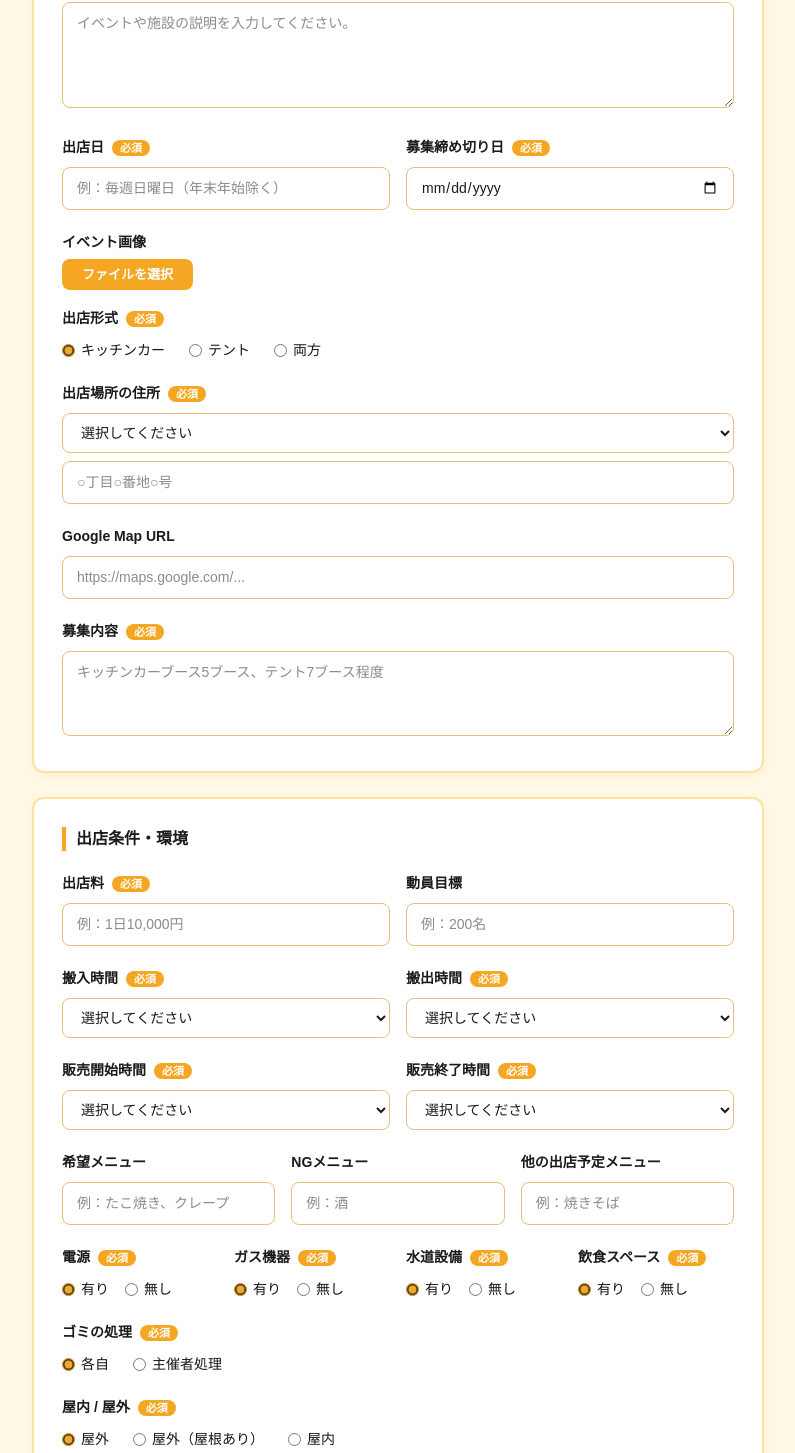
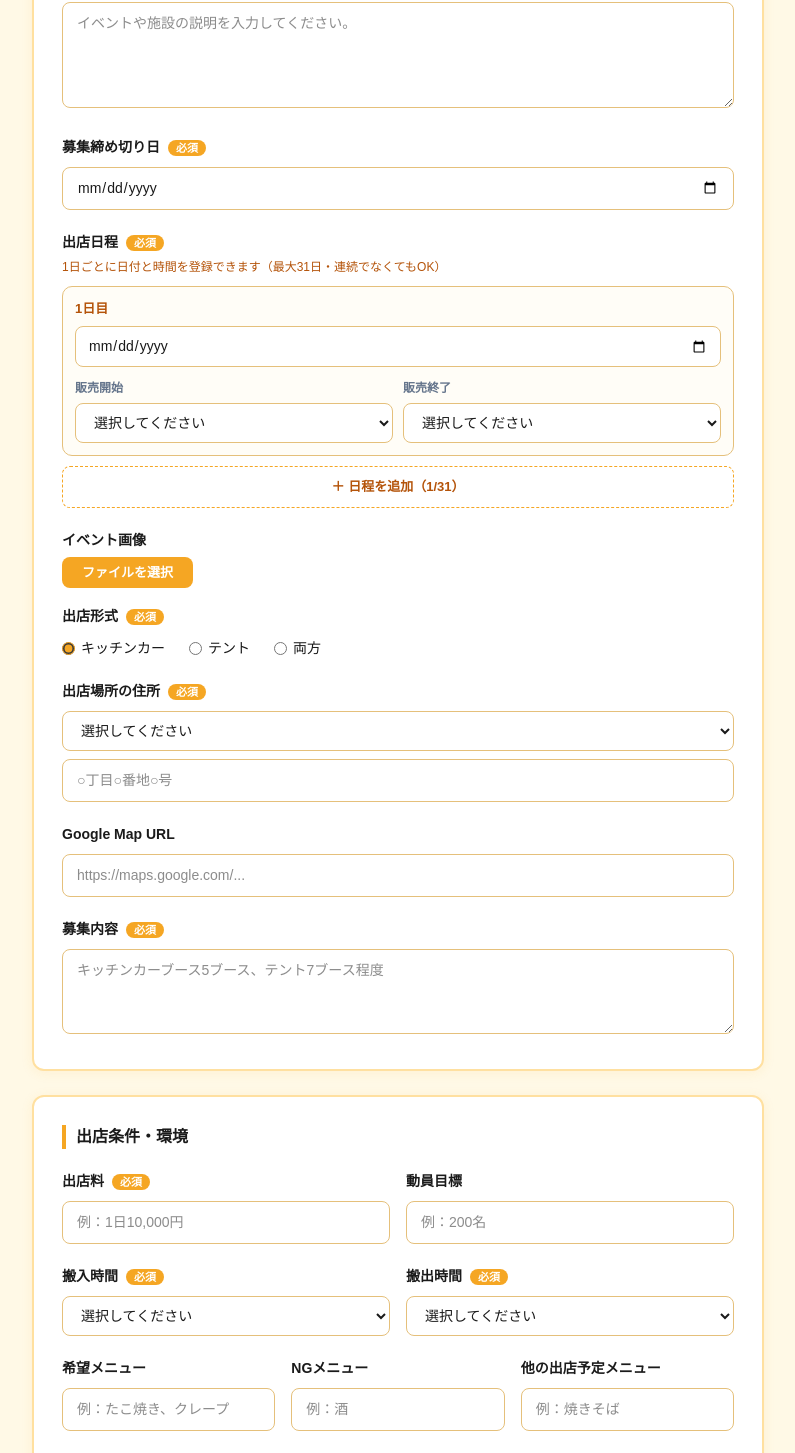
Before and after one commit to rinfuku0917/shutten-connect-navi, a Next.js app: page /dashboard/host/new-place in a window 1280 px wide. Shown: the part 417-1870 px from the top of the page, without its empty margins (242-1037 px from the left). Built offline with nearby package versions, Linux system fonts and the light colour scheme.

Commit message:
flexible 1-31 day schedule with per-day times

```diff
--- a/app/dashboard/host/new-place/page.tsx
+++ b/app/dashboard/host/new-place/page.tsx
@@ -4,18 +4,23 @@ import { useState } from 'react'
 
 export default function NewPlacePage() {
   const [form, setForm] = useState({
-    type:'event', title:'', summary:'', date:'', deadline:'', image:null,
-    format:'kitchen', prefecture:'', address:'', mapUrl:'',募集内容:'',
-    fee:'', visitors:'', loadIn:'', loadOut:'', startTime:'', endTime:'',
+    type:'event', title:'', summary:'', deadline:'', image:null,
+    format:'kitchen', prefecture:'', address:'', mapUrl:'', 募集内容:'',
+    fee:'', visitors:'', loadIn:'', loadOut:'',
     menuWant:'', menuNG:'', menuOther:'', power:'yes', gas:'yes', water:'yes',
     trash:'self', eatSpace:'yes', location:'outdoor', heightLimit:'no', heightValue:'',
     rain:'go', rainNote:'', history:'no', parking:'yes', brand:'', notes:''
   })
+  const [schedule, setSchedule] = useState([{date:'', start:'選択してください', end:'選択してください'}])
   const set = (k:string,v:string) => setForm(p=>({...p,[k]:v}))
+  const setDay = (i:number,k:'date'|'start'|'end',v:string) => setSchedule(prev=>prev.map((d,idx)=>idx===i?{...d,[k]:v}:d))
+  const addDay = () => setSchedule(prev=>prev.length<31 ? [...prev,{date:'',start:'選択してください',end:'選択してください'}] : prev)
+  const removeDay = (i:number) => setSchedule(prev=>prev.filter((_,idx)=>idx!==i))
   const req = <span style={{background:'#F5A623',color:'#fff',fontSize:'11px',padding:'2px 8px',borderRadius:'999px',marginLeft:'8px',fontWeight:'700'}}>必須</span>
 
-  const times = ['選択してください','6:00','7:00','8:00','9:00','10:00','11:00','12:00','13:00','14:00','15:00','16:00','17:00','18:00','19:00','20:00','21:00']
+  const times = ['選択してください', ...Array.from({length:18},(_,i)=>i+6).flatMap(h=>[`${h}:00`,`${h}:30`])]
   const prefs = ['選択してください','北海道','青森県','岩手県','宮城県','秋田県','山形県','福島県','茨城県','栃木県','群馬県','埼玉県','千葉県','東京都','神奈川県','新潟県','富山県','石川県','福井県','山梨県','長野県','岐阜県','静岡県','愛知県','三重県','滋賀県','京都府','大阪府','兵庫県','奈良県','和歌山県','鳥取県','島根県','岡山県','広島県','山口県','徳島県','香川県','愛媛県','高知県','福岡県','佐賀県','長崎県','熊本県','大分県','宮崎県','鹿児島県','沖縄県']
+  const inputStyle = {width:'100%',border:'1px solid #E5C07B',borderRadius:'8px',padding:'10px 14px',fontSize:'14px',marginTop:'8px',boxSizing:'border-box' as const,color:'#1a1a1a',background:'#fff'}
 
   const Radio = ({name,val,label}:{name:string,val:string,label:string}) => (
     <label style={{display:'flex',alignItems:'center',gap:'6px',cursor:'pointer',fontSize:'14px'}}>
@@ -26,8 +31,6 @@ export default function NewPlacePage() {
 
   return (
     <div style={{minHeight:'100vh',background:'#FFF9E6'}}>
-
-
       <div style={{maxWidth:'780px',margin:'0 auto',padding:'40px 24px'}}>
         <h1 style={{fontSize:'26px',fontWeight:'900',marginBottom:'8px',textAlign:'center',color:'#1a1a1a'}}>イベント・場所登録</h1>
         <p style={{textAlign:'center',color:'#B45309',fontSize:'13px',marginBottom:'36px'}}>出店者を募集するための情報を登録してください</p>
@@ -47,23 +50,46 @@ export default function NewPlacePage() {
 
             <div style={{marginBottom:'20px'}}>
               <label style={{fontWeight:'700',fontSize:'14px',color:'#1a1a1a'}}>イベント・施設名{req}</label>
-              <input value={form.title} onChange={e=>set('title',e.target.value)} placeholder='例：春の収穫祭マルシェ' style={{width:'100%',border:'1px solid #E5C07B',borderRadius:'8px',padding:'10px 14px',fontSize:'14px',marginTop:'8px',boxSizing:'border-box',color:'#1a1a1a',background:'#fff'}}/>
+              <input value={form.title} onChange={e=>set('title',e.target.value)} placeholder='例：春の収穫祭マルシェ' style={inputStyle}/>
             </div>
 
             <div style={{marginBottom:'20px'}}>
               <label style={{fontWeight:'700',fontSize:'14px',color:'#1a1a1a'}}>概要{req}</label>
-              <textarea value={form.summary} onChange={e=>set('summary',e.target.value)} placeholder='イベントや施設の説明を入力してください。' rows={4} style={{width:'100%',border:'1px solid #E5C07B',borderRadius:'8px',padding:'10px 14px',fontSize:'14px',marginTop:'8px',boxSizing:'border-box',color:'#1a1a1a',background:'#fff',resize:'vertical'}}/>
+              <textarea value={form.summary} onChange={e=>set('summary',e.target.value)} placeholder='イベントや施設の説明を入力してください。' rows={4} style={{...inputStyle,resize:'vertical'}}/>
             </div>
 
-            <div className='form-grid-2' style={{display:'grid',gridTemplateColumns:'1fr 1fr',gap:'16px',marginBottom:'20px'}}>
-              <div>
-                <label style={{fontWeight:'700',fontSize:'14px',color:'#1a1a1a'}}>出店日{req}</label>
-                <input value={form.date} onChange={e=>set('date',e.target.value)} placeholder='例：毎週日曜日（年末年始除く）' style={{width:'100%',border:'1px solid #E5C07B',borderRadius:'8px',padding:'10px 14px',fontSize:'14px',marginTop:'8px',boxSizing:'border-box',color:'#1a1a1a',background:'#fff'}}/>
+            <div style={{marginBottom:'20px'}}>
+              <label style={{fontWeight:'700',fontSize:'14px',color:'#1a1a1a'}}>募集締め切り日{req}</label>
+              <input type='date' value={form.deadline} onChange={e=>set('deadline',e.target.value)} style={inputStyle}/>
+            </div>
+
+            <div style={{marginBottom:'20px'}}>
+              <label style={{fontWeight:'700',fontSize:'14px',color:'#1a1a1a'}}>出店日程{req}</label>
+              <p style={{fontSize:'12px',color:'#B45309',margin:'4px 0 0'}}>1日ごとに日付と時間を登録できます（最大31日・連続でなくてもOK）</p>
+              <div style={{display:'flex',flexDirection:'column',gap:'10px',marginTop:'10px'}}>
+                {schedule.map((d,i)=>(
+                  <div key={i} style={{border:'1px solid #E5C07B',borderRadius:'10px',padding:'12px',background:'#FFFDF7'}}>
+                    <div style={{display:'flex',justifyContent:'space-between',alignItems:'center',marginBottom:'8px'}}>
+                      <span style={{fontSize:'13px',fontWeight:'700',color:'#B45309'}}>{i+1}日目</span>
+                      {schedule.length>1 && <button type='button' onClick={()=>removeDay(i)} style={{background:'#FEF2F2',color:'#DC2626',border:'none',borderRadius:'6px',padding:'4px 10px',fontSize:'12px',fontWeight:'700',cursor:'pointer'}}>削除</button>}
+                    </div>
+                    <input type='date' value={d.date} onChange={e=>setDay(i,'date',e.target.value)} style={{width:'100%',border:'1px solid #E5C07B',borderRadius:'8px',padding:'9px 12px',fontSize:'14px',boxSizing:'border-box',color:'#1a1a1a',background:'#fff'}}/>
+                    <div className='form-grid-2' style={{display:'grid',gridTemplateColumns:'1fr 1fr',gap:'10px',marginTop:'8px'}}>
+                      <div>
+                        <label style={{fontSize:'12px',fontWeight:'700',color:'#64748B'}}>販売開始</label>
+                        <select value={d.start} onChange={e=>setDay(i,'start',e.target.value)} style={{...inputStyle,marginTop:'4px'}}>{times.map(t=><option key={t}>{t}</option>)}</select>
+                      </div>
+                      <div>
+                        <label style={{fontSize:'12px',fontWeight:'700',color:'#64748B'}}>販売終了</label>
+                        <select value={d.end} onChange={e=>setDay(i,'end',e.target.value)} style={{...inputStyle,marginTop:'4px'}}>{times.map(t=><option key={t}>{t}</option>)}</select>
+                      </div>
+                    </div>
+                  </div>
+                ))}
               </div>
-              <div>
-                <label style={{fontWeight:'700',fontSize:'14px',color:'#1a1a1a'}}>募集締め切り日{req}</label>
-                <input type='date' value={form.deadline} onChange={e=>set('deadline',e.target.value)} style={{width:'100%',border:'1px solid #E5C07B',borderRadius:'8px',padding:'10px 14px',fontSize:'14px',marginTop:'8px',boxSizing:'border-box',color:'#1a1a1a',background:'#fff'}}/>
-              </div>
+              {schedule.length<31 && (
+                <button type='button' onClick={addDay} style={{marginTop:'10px',background:'#fff',color:'#B45309',border:'1.5px dashed #F5A623',borderRadius:'8px',padding:'10px',fontSize:'13px',fontWeight:'700',cursor:'pointer',width:'100%'}}>＋ 日程を追加（{schedule.length}/31）</button>
+              )}
             </div>
 
             <div style={{marginBottom:'20px'}}>
@@ -87,20 +113,20 @@ export default function NewPlacePage() {
 
             <div style={{marginBottom:'20px'}}>
               <label style={{fontWeight:'700',fontSize:'14px',color:'#1a1a1a'}}>出店場所の住所{req}</label>
-              <select value={form.prefecture} onChange={e=>set('prefecture',e.target.value)} style={{width:'100%',border:'1px solid #E5C07B',borderRadius:'8px',padding:'10px 14px',fontSize:'14px',marginTop:'8px',boxSizing:'border-box',color:'#1a1a1a',background:'#fff'}}>
+              <select value={form.prefecture} onChange={e=>set('prefecture',e.target.value)} style={inputStyle}>
                 {prefs.map(p=><option key={p}>{p}</option>)}
               </select>
-              <input value={form.address} onChange={e=>set('address',e.target.value)} placeholder='○丁目○番地○号' style={{width:'100%',border:'1px solid #E5C07B',borderRadius:'8px',padding:'10px 14px',fontSize:'14px',marginTop:'8px',boxSizing:'border-box',color:'#1a1a1a',background:'#fff'}}/>
+              <input value={form.address} onChange={e=>set('address',e.target.value)} placeholder='○丁目○番地○号' style={inputStyle}/>
             </div>
 
             <div style={{marginBottom:'20px'}}>
               <label style={{fontWeight:'700',fontSize:'14px',color:'#1a1a1a'}}>Google Map URL</label>
-              <input value={form.mapUrl} onChange={e=>set('mapUrl',e.target.value)} placeholder='https://maps.google.com/...' style={{width:'100%',border:'1px solid #E5C07B',borderRadius:'8px',padding:'10px 14px',fontSize:'14px',marginTop:'8px',boxSizing:'border-box',color:'#1a1a1a',background:'#fff'}}/>
+              <input value={form.mapUrl} onChange={e=>set('mapUrl',e.target.value)} placeholder='https://maps.google.com/...' style={inputStyle}/>
             </div>
 
             <div>
               <label style={{fontWeight:'700',fontSize:'14px',color:'#1a1a1a'}}>募集内容{req}</label>
-              <textarea value={form['募集内容']} onChange={e=>set('募集内容',e.target.value)} placeholder='キッチンカーブース5ブース、テント7ブース程度' rows={3} style={{width:'100%',border:'1px solid #E5C07B',borderRadius:'8px',padding:'10px 14px',fontSize:'14px',marginTop:'8px',boxSizing:'border-box',color:'#1a1a1a',background:'#fff',resize:'vertical'}}/>
+              <textarea value={form['募集内容']} onChange={e=>set('募集内容',e.target.value)} placeholder='キッチンカーブース5ブース、テント7ブース程度' rows={3} style={{...inputStyle,resize:'vertical'}}/>
             </div>
           </div>
 
@@ -110,39 +136,24 @@ export default function NewPlacePage() {
             <div className='form-grid-2' style={{display:'grid',gridTemplateColumns:'1fr 1fr',gap:'16px',marginBottom:'20px'}}>
               <div>
                 <label style={{fontWeight:'700',fontSize:'14px',color:'#1a1a1a'}}>出店料{req}</label>
-                <input value={form.fee} onChange={e=>set('fee',e.target.value)} placeholder='例：1日10,000円' style={{width:'100%',border:'1px solid #E5C07B',borderRadius:'8px',padding:'10px 14px',fontSize:'14px',marginTop:'8px',boxSizing:'border-box',color:'#1a1a1a',background:'#fff'}}/>
+                <input value={form.fee} onChange={e=>set('fee',e.target.value)} placeholder='例：1日10,000円' style={inputStyle}/>
               </div>
               <div>
                 <label style={{fontWeight:'700',fontSize:'14px',color:'#1a1a1a'}}>動員目標</label>
-                <input value={form.visitors} onChange={e=>set('visitors',e.target.value)} placeholder='例：200名' style={{width:'100%',border:'1px solid #E5C07B',borderRadius:'8px',padding:'10px 14px',fontSize:'14px',marginTop:'8px',boxSizing:'border-box',color:'#1a1a1a',background:'#fff'}}/>
+                <input value={form.visitors} onChange={e=>set('visitors',e.target.value)} placeholder='例：200名' style={inputStyle}/>
               </div>
             </div>
 
             <div className='form-grid-2' style={{display:'grid',gridTemplateColumns:'1fr 1fr',gap:'16px',marginBottom:'20px'}}>
               <div>
                 <label style={{fontWeight:'700',fontSize:'14px',color:'#1a1a1a'}}>搬入時間{req}</label>
-                <select value={form.loadIn} onChange={e=>set('loadIn',e.target.value)} style={{width:'100%',border:'1px solid #E5C07B',borderRadius:'8px',padding:'10px 14px',fontSize:'14px',marginTop:'8px',boxSizing:'border-box',color:'#1a1a1a',background:'#fff'}}>
+                <select value={form.loadIn} onChange={e=>set('loadIn',e.target.value)} style={inputStyle}>
                   {times.map(t=><option key={t}>{t}</option>)}
                 </select>
               </div>
               <div>
                 <label style={{fontWeight:'700',fontSize:'14px',color:'#1a1a1a'}}>搬出時間{req}</label>
-                <select value={form.loadOut} onChange={e=>set('loadOut',e.target.value)} style={{width:'100%',border:'1px solid #E5C07B',borderRadius:'8px',padding:'10px 14px',fontSize:'14px',marginTop:'8px',boxSizing:'border-box',color:'#1a1a1a',background:'#fff'}}>
-                  {times.map(t=><option key={t}>{t}</option>)}
-                </select>
-              </div>
-            </div>
-
-            <div className='form-grid-2' style={{display:'grid',gridTemplateColumns:'1fr 1fr',gap:'16px',marginBottom:'20px'}}>
-              <div>
-                <label style={{fontWeight:'700',fontSize:'14px',color:'#1a1a1a'}}>販売開始時間{req}</label>
-                <select value={form.startTime} onChange={e=>set('startTime',e.target.value)} style={{width:'100%',border:'1px solid #E5C07B',borderRadius:'8px',padding:'10px 14px',fontSize:'14px',marginTop:'8px',boxSizing:'border-box',color:'#1a1a1a',background:'#fff'}}>
-                  {times.map(t=><option key={t}>{t}</option>)}
-                </select>
-              </div>
-              <div>
-                <label style={{fontWeight:'700',fontSize:'14px',color:'#1a1a1a'}}>販売終了時間{req}</label>
-                <select value={form.endTime} onChange={e=>set('endTime',e.target.value)} style={{width:'100%',border:'1px solid #E5C07B',borderRadius:'8px',padding:'10px 14px',fontSize:'14px',marginTop:'8px',boxSizing:'border-box',color:'#1a1a1a',background:'#fff'}}>
+                <select value={form.loadOut} onChange={e=>set('loadOut',e.target.value)} style={inputStyle}>
                   {times.map(t=><option key={t}>{t}</option>)}
                 </select>
               </div>
@@ -151,15 +162,15 @@ export default function NewPlacePage() {
             <div className='form-grid-3' style={{display:'grid',gridTemplateColumns:'1fr 1fr 1fr',gap:'16px',marginBottom:'20px'}}>
               <div>
                 <label style={{fontWeight:'700',fontSize:'14px',color:'#1a1a1a'}}>希望メニュー</label>
-                <input value={form.menuWant} onChange={e=>set('menuWant',e.target.value)} placeholder='例：たこ焼き、クレープ' style={{width:'100%',border:'1px solid #E5C07B',borderRadius:'8px',padding:'10px 14px',fontSize:'14px',marginTop:'8px',boxSizing:'border-box',color:'#1a1a1a',background:'#fff'}}/>
+                <input value={form.menuWant} onChange={e=>set('menuWant',e.target.value)} placeholder='例：たこ焼き、クレープ' style={inputStyle}/>
               </div>
               <div>
                 <label style={{fontWeight:'700',fontSize:'14px',color:'#1a1a1a'}}>NGメニュー</label>
-                <input value={form.menuNG} onChange={e=>set('menuNG',e.target.value)} placeholder='例：酒' style={{width:'100%',border:'1px solid #E5C07B',borderRadius:'8px',padding:'10px 14px',fontSize:'14px',marginTop:'8px',boxSizing:'border-box',color:'#1a1a1a',background:'#fff'}}/>
+                <input value={form.menuNG} onChange={e=>set('menuNG',e.target.value)} placeholder='例：酒' style={inputStyle}/>
               </div>
               <div>
                 <label style={{fontWeight:'700',fontSize:'14px',color:'#1a1a1a'}}>他の出店予定メニュー</label>
-                <input value={form.menuOther} onChange={e=>set('menuOther',e.target.value)} placeholder='例：焼きそば' style={{width:'100%',border:'1px solid #E5C07B',borderRadius:'8px',padding:'10px 14px',fontSize:'14px',marginTop:'8px',boxSizing:'border-box',color:'#1a1a1a',background:'#fff'}}/>
+                <input value={form.menuOther} onChange={e=>set('menuOther',e.target.value)} placeholder='例：焼きそば' style={inputStyle}/>
               </div>
             </div>
 
@@ -185,7 +196,7 @@ export default function NewPlacePage() {
 
             <div style={{marginBottom:'20px'}}>
               <label style={{fontWeight:'700',fontSize:'14px',color:'#1a1a1a'}}>屋内 / 屋外{req}</label>
-              <div style={{display:'flex',gap:'24px',marginTop:'10px'}}>
+              <div style={{display:'flex',gap:'24px',marginTop:'10px',flexWrap:'wrap'}}>
                 <Radio name='location' val='outdoor' label='屋外'/>
                 <Radio name='location' val='outdoor_roof' label='屋外（屋根あり）'/>
                 <Radio name='location' val='indoor' label='屋内'/>
@@ -230,16 +241,16 @@ export default function NewPlacePage() {
 
             <div style={{marginBottom:'20px'}}>
               <label style={{fontWeight:'700',fontSize:'14px',color:'#1a1a1a'}}>ブランドコントロール / 販売禁止物</label>
-              <input value={form.brand} onChange={e=>set('brand',e.target.value)} placeholder='例：競合ブランドの商品販売禁止' style={{width:'100%',border:'1px solid #E5C07B',borderRadius:'8px',padding:'10px 14px',fontSize:'14px',marginTop:'8px',boxSizing:'border-box',color:'#1a1a1a',background:'#fff'}}/>
+              <input value={form.brand} onChange={e=>set('brand',e.target.value)} placeholder='例：競合ブランドの商品販売禁止' style={inputStyle}/>
             </div>
 
             <div>
               <label style={{fontWeight:'700',fontSize:'14px',color:'#1a1a1a'}}>備考・要望等</label>
-              <textarea value={form.notes} onChange={e=>set('notes',e.target.value)} rows={4} placeholder='その他ご要望があればご記入ください' style={{width:'100%',border:'1px solid #E5C07B',borderRadius:'8px',padding:'10px 14px',fontSize:'14px',marginTop:'8px',boxSizing:'border-box',color:'#1a1a1a',background:'#fff',resize:'vertical'}}/>
+              <textarea value={form.notes} onChange={e=>set('notes',e.target.value)} rows={4} placeholder='その他ご要望があればご記入ください' style={{...inputStyle,resize:'vertical'}}/>
             </div>
           </div>
 
-          <div style={{display:'flex',gap:'16px',justifyContent:'center',paddingBottom:'40px'}}>
+          <div style={{display:'flex',gap:'16px',justifyContent:'center',paddingBottom:'40px',flexWrap:'wrap'}}>
             <Link href='/dashboard/host' style={{border:'2px solid #E5E7EB',color:'#555',borderRadius:'999px',padding:'14px 40px',fontSize:'15px',fontWeight:'700',textDecoration:'none'}}>戻る</Link>
             <button style={{background:'#F5A623',color:'#fff',border:'none',borderRadius:'999px',padding:'14px 48px',fontSize:'15px',fontWeight:'900',cursor:'pointer',boxShadow:'0 4px 15px rgba(245,166,35,0.4)'}}>この内容で登録</button>
           </div>
```
